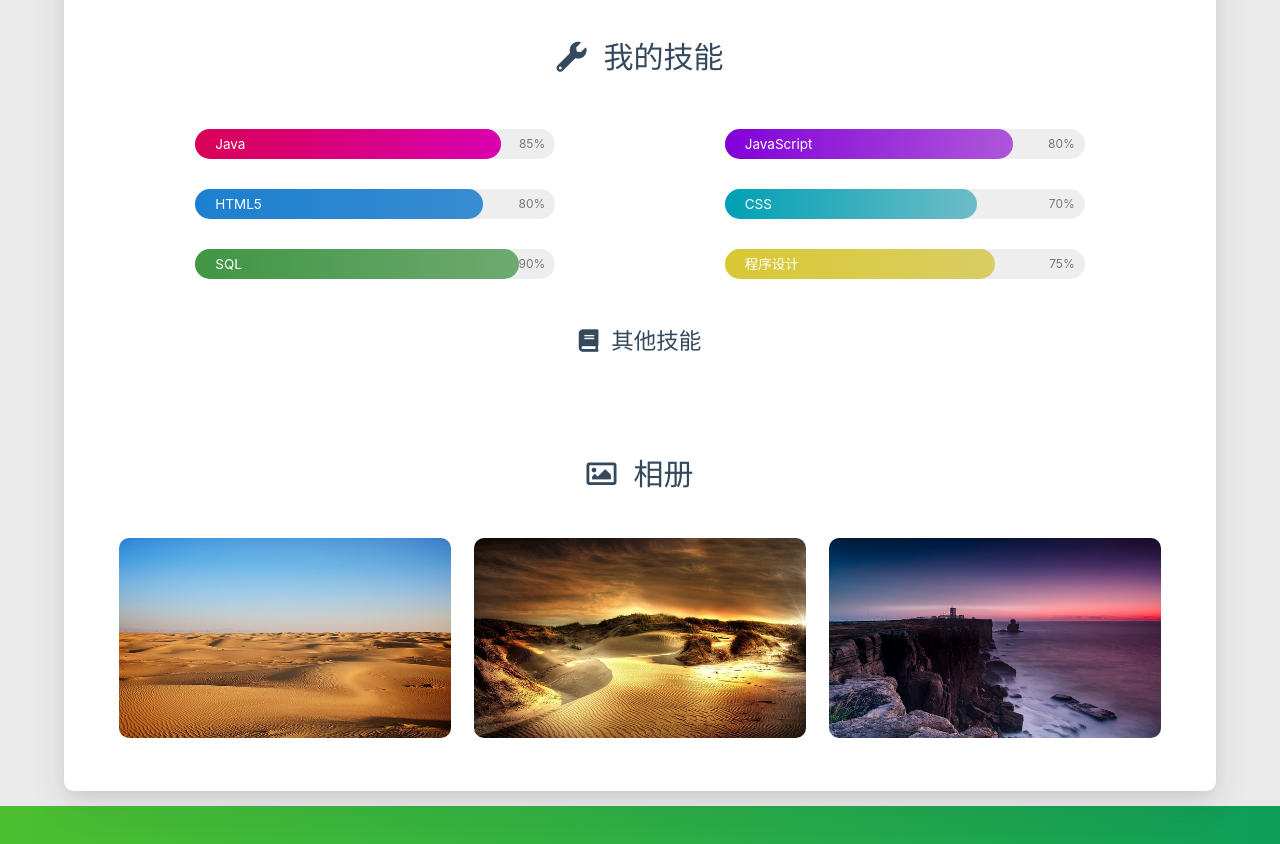
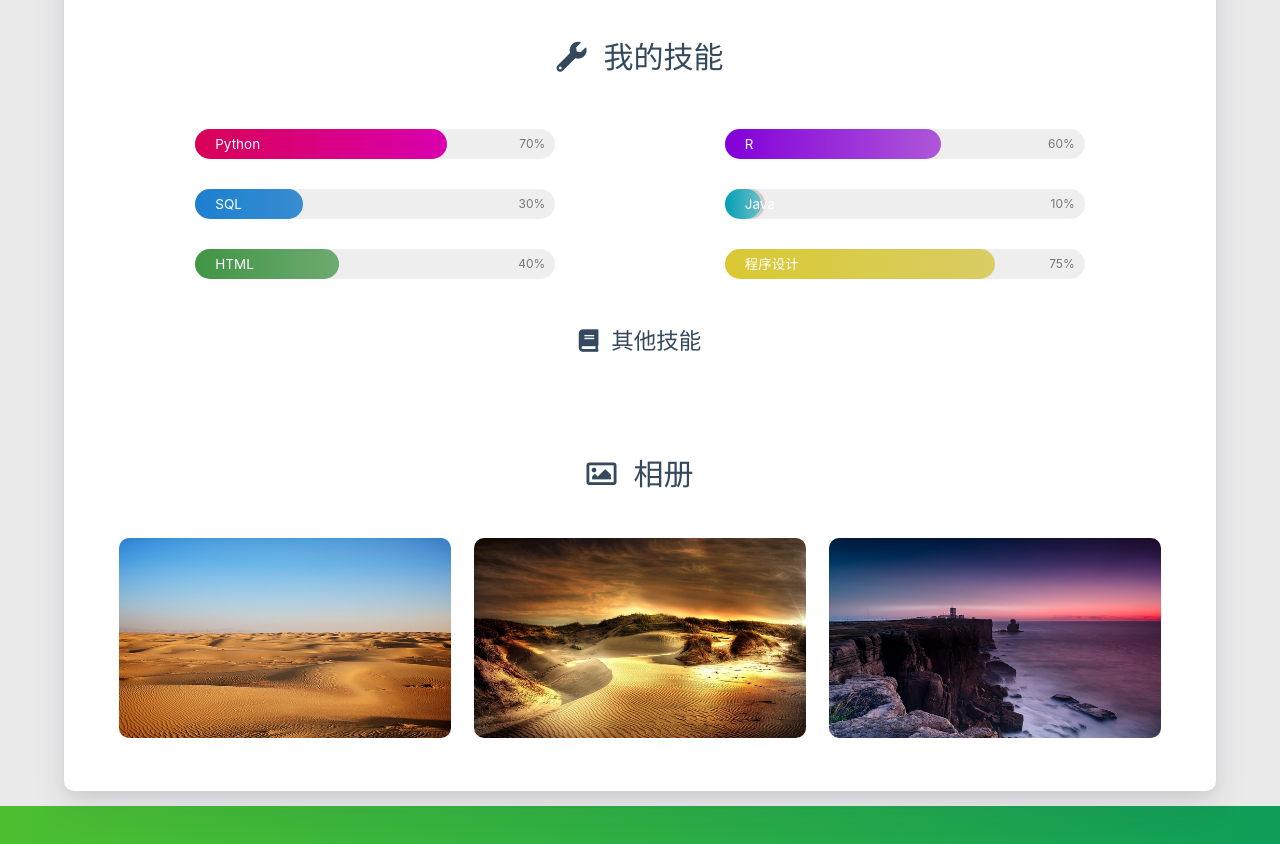
Before and after one commit to zz-hh/zz-hh.github.io, a plain HTML site: page about/index.html in a window 1280 px wide. Shown: the part 1730-2574 px from the top of the page. Drawn offline with nearby package versions, Linux system fonts and the light colour scheme; some packages are replaced by stand-ins of ours; a script that the page names is missing.

Commit message:
Site updated: 2021-07-03 15:22:02

```diff
--- a/about/index.html
+++ b/about/index.html
@@ -709,41 +709,8 @@
         <div class="col s12 m6 l6" data-aos="fade-up">
             <div class="skillbar">
                 <div class="skillbar-title"
-                     style="background: linear-gradient(to right, #FF0066 0%, #FF00CC 100%); width: 85%">
-                    <span>Java</span>
-                </div>
-                <div class="skill-bar-percent">85%</div>
-            </div>
-        </div>
-
-
-        <div class="col s12 m6 l6" data-aos="fade-up">
-            <div class="skillbar">
-                <div class="skillbar-title"
-                     style="background: linear-gradient(to right, #9900FF 0%, #CC66FF 100%); width: 80%">
-                    <span>JavaScript</span>
-                </div>
-                <div class="skill-bar-percent">80%</div>
-            </div>
-        </div>
-
-
-        <div class="col s12 m6 l6" data-aos="fade-up">
-            <div class="skillbar">
-                <div class="skillbar-title"
-                     style="background: linear-gradient(to right, #2196F3 0%, #42A5F5 100%); width: 80%">
-                    <span>HTML5</span>
-                </div>
-                <div class="skill-bar-percent">80%</div>
-            </div>
-        </div>
-
-
-        <div class="col s12 m6 l6" data-aos="fade-up">
-            <div class="skillbar">
-                <div class="skillbar-title"
-                     style="background: linear-gradient(to right, #00BCD4 0%, #80DEEA 100%); width: 70%">
-                    <span>CSS</span>
+                     style="background: linear-gradient(to right, #FF0066 0%, #FF00CC 100%); width: 70%">
+                    <span>Python</span>
                 </div>
                 <div class="skill-bar-percent">70%</div>
             </div>
@@ -753,10 +720,43 @@
         <div class="col s12 m6 l6" data-aos="fade-up">
             <div class="skillbar">
                 <div class="skillbar-title"
-                     style="background: linear-gradient(to right, #4CAF50 0%, #81C784 100%); width: 90%">
+                     style="background: linear-gradient(to right, #9900FF 0%, #CC66FF 100%); width: 60%">
+                    <span>R</span>
+                </div>
+                <div class="skill-bar-percent">60%</div>
+            </div>
+        </div>
+
+
+        <div class="col s12 m6 l6" data-aos="fade-up">
+            <div class="skillbar">
+                <div class="skillbar-title"
+                     style="background: linear-gradient(to right, #2196F3 0%, #42A5F5 100%); width: 30%">
                     <span>SQL</span>
                 </div>
-                <div class="skill-bar-percent">90%</div>
+                <div class="skill-bar-percent">30%</div>
+            </div>
+        </div>
+
+
+        <div class="col s12 m6 l6" data-aos="fade-up">
+            <div class="skillbar">
+                <div class="skillbar-title"
+                     style="background: linear-gradient(to right, #00BCD4 0%, #80DEEA 100%); width: 10%">
+                    <span>Java</span>
+                </div>
+                <div class="skill-bar-percent">10%</div>
+            </div>
+        </div>
+
+
+        <div class="col s12 m6 l6" data-aos="fade-up">
+            <div class="skillbar">
+                <div class="skillbar-title"
+                     style="background: linear-gradient(to right, #4CAF50 0%, #81C784 100%); width: 40%">
+                    <span>HTML</span>
+                </div>
+                <div class="skill-bar-percent">40%</div>
             </div>
         </div>
 
@@ -906,6 +906,9 @@
             |&nbsp;Powered by&nbsp;<a href="https://hexo.io/" target="_blank">Hexo</a>
             |&nbsp;Theme&nbsp;<a href="https://github.com/blinkfox/hexo-theme-matery" target="_blank">Matery</a>
             <br>
+
+            &nbsp;<i class="fas fa-chart-area"></i>&nbsp;站点总字数:&nbsp;<span
+                class="white-color">75</span>&nbsp;字
 
 
 
```
Also changed, not shown: 2021/06/19/hello-world/index.html (+23 -0 lines), 2021/06/24/page/index.html (+23 -0 lines), archives/2021/06/index.html (+3 -0 lines), archives/2021/index.html (+3 -0 lines), archives/index.html (+3 -0 lines), categories/index.html (+3 -0 lines), contact/index.html (+3 -0 lines), friends/index.html (+3 -0 lines), index.html (+3 -0 lines), tags/index.html (+3 -0 lines).
